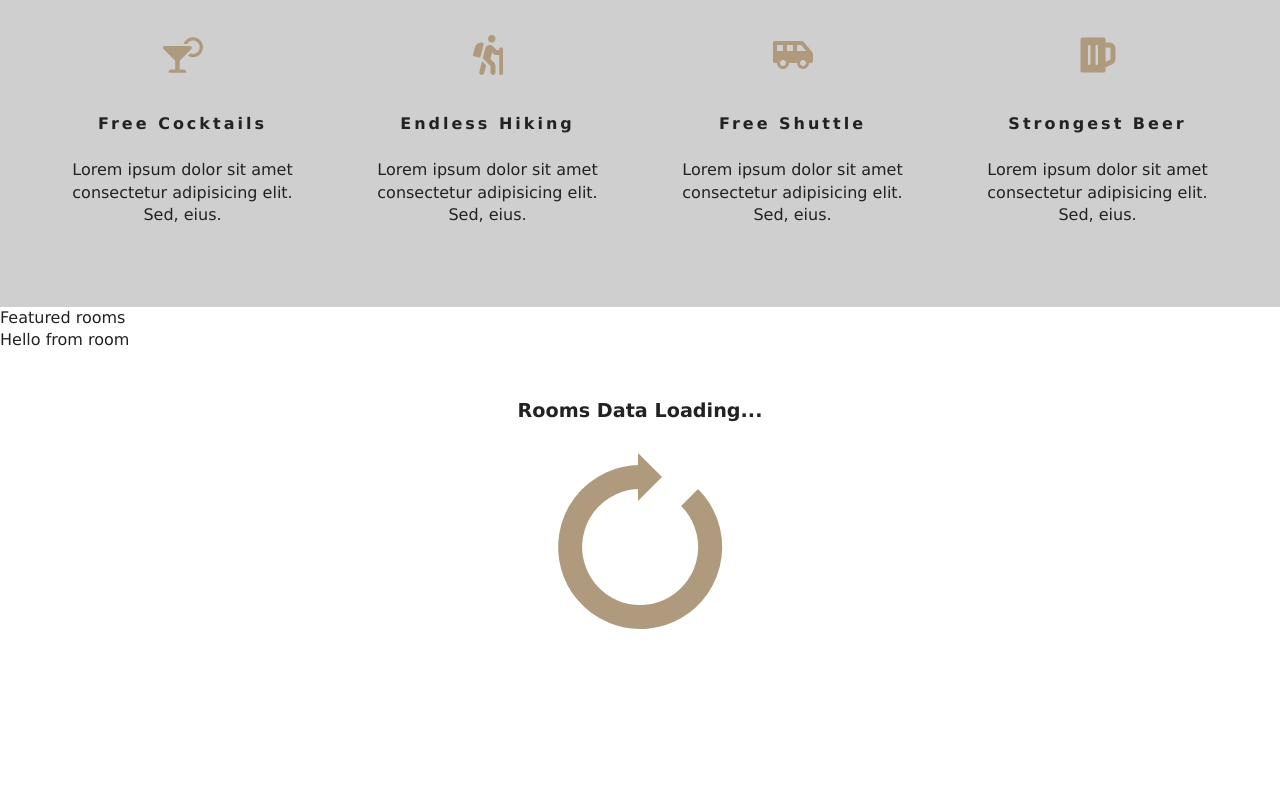
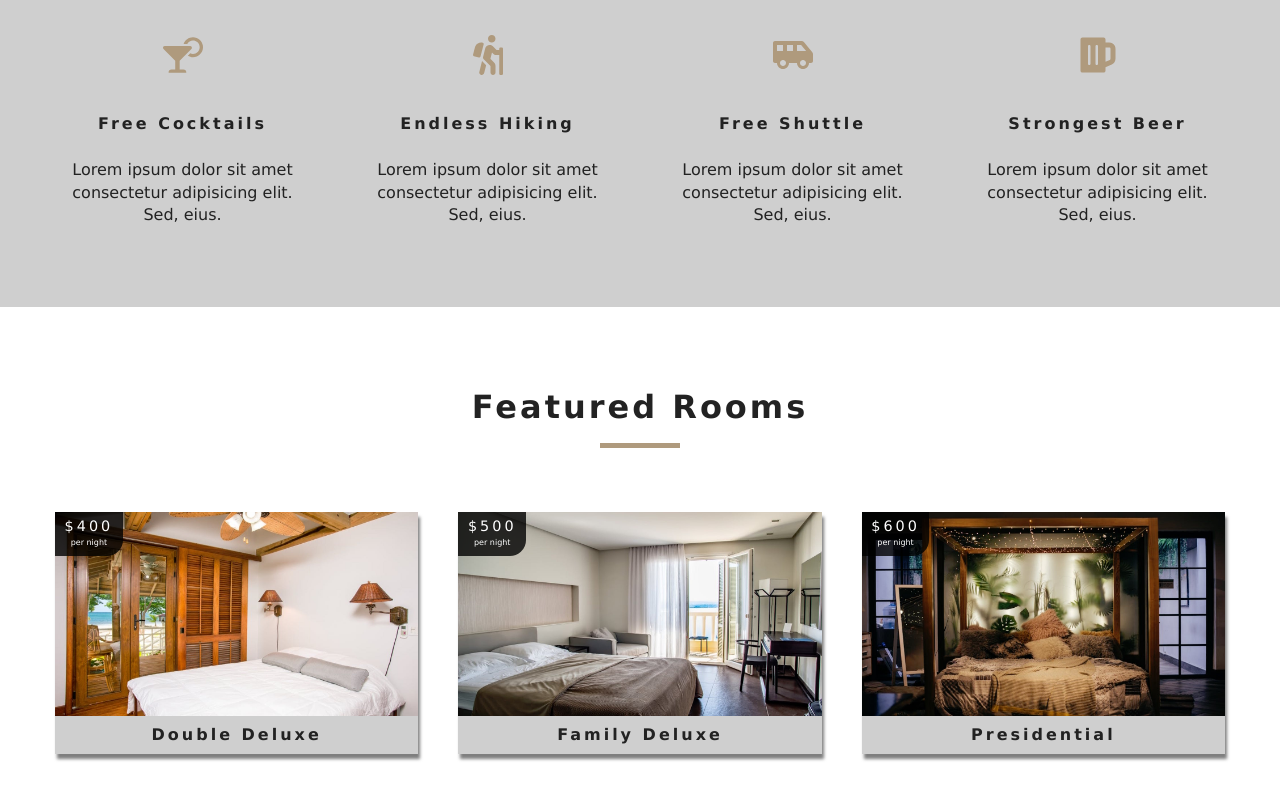
Before and after one commit to tan-ahmed/beach-resort, a React (Create React App) app: page / in a window 1280 px wide. Shown: the part 972-1772 px from the top of the page. Before the commit the page ends 1626 px from the top, so only its background shows below. Built offline with nearby package versions, Linux system fonts and the light colour scheme.

Commit message:
room component

```diff
--- a/src/components/FeaturedRooms.js
+++ b/src/components/FeaturedRooms.js
@@ -2,19 +2,25 @@
 import {RoomContext} from '../context'
 import Loading from './Loading'
 import Room from './Room'
+import Title from './Title';
 
 export default class FeaturedRooms extends Component {
     static contextType = RoomContext
     render() {
-        const {featuredRooms : rooms} = this.context
+        let {loading, featuredRooms : rooms} = this.context
+        console.log(rooms)
+        rooms = rooms.map(room => {
+            return <Room key={room.id} room={room} />
+        })
         console.log(rooms)
         return (
+            <section className="featured-rooms">
+                <Title title="featured rooms" />
+                <div className="featured-rooms-center">
+                    {loading ? <Loading /> : rooms }
+                </div>
 
-            <div>
-               Featured rooms
-               <Room />
-               <Loading />
-            </div>
+            </section>
         )
     }
 }
--- a/src/components/Room.js
+++ b/src/components/Room.js
@@ -1,9 +1,33 @@
 import React from 'react'
+import { Link } from 'react-router-dom'
+import defaultImg from '../images/room-1.jpeg'
+import PropTypes from 'prop-types'
 
-export default function Room() {
+
+export default function Room({room}) {
+    const {name, slug, images, price} = room;
+    // console.log(room);
+
     return (
-        <div>
-            Hello from room
-        </div>
+        <article className="room">
+            <div className="img-container">
+                <img src={images[0] || defaultImg} alt="Single room"/>
+                <div className="price-top">
+                    <h6>${price}</h6>
+                    <p>per night</p>
+                </div>
+                <Link to={`/rooms/${slug}`} className="btn-primary room-link">Features</Link>
+            </div>
+            <p className="room-info">{name}</p>
+        </article>
     )
 }
+
+Room.propTypes = {
+    room: PropTypes.shape({
+        name: PropTypes.string.isRequired,
+        slug: PropTypes.string.isRequired,
+        images: PropTypes.arrayOf(PropTypes.string).isRequired,
+        price: PropTypes.number.isRequired,
+    })
+}
```
